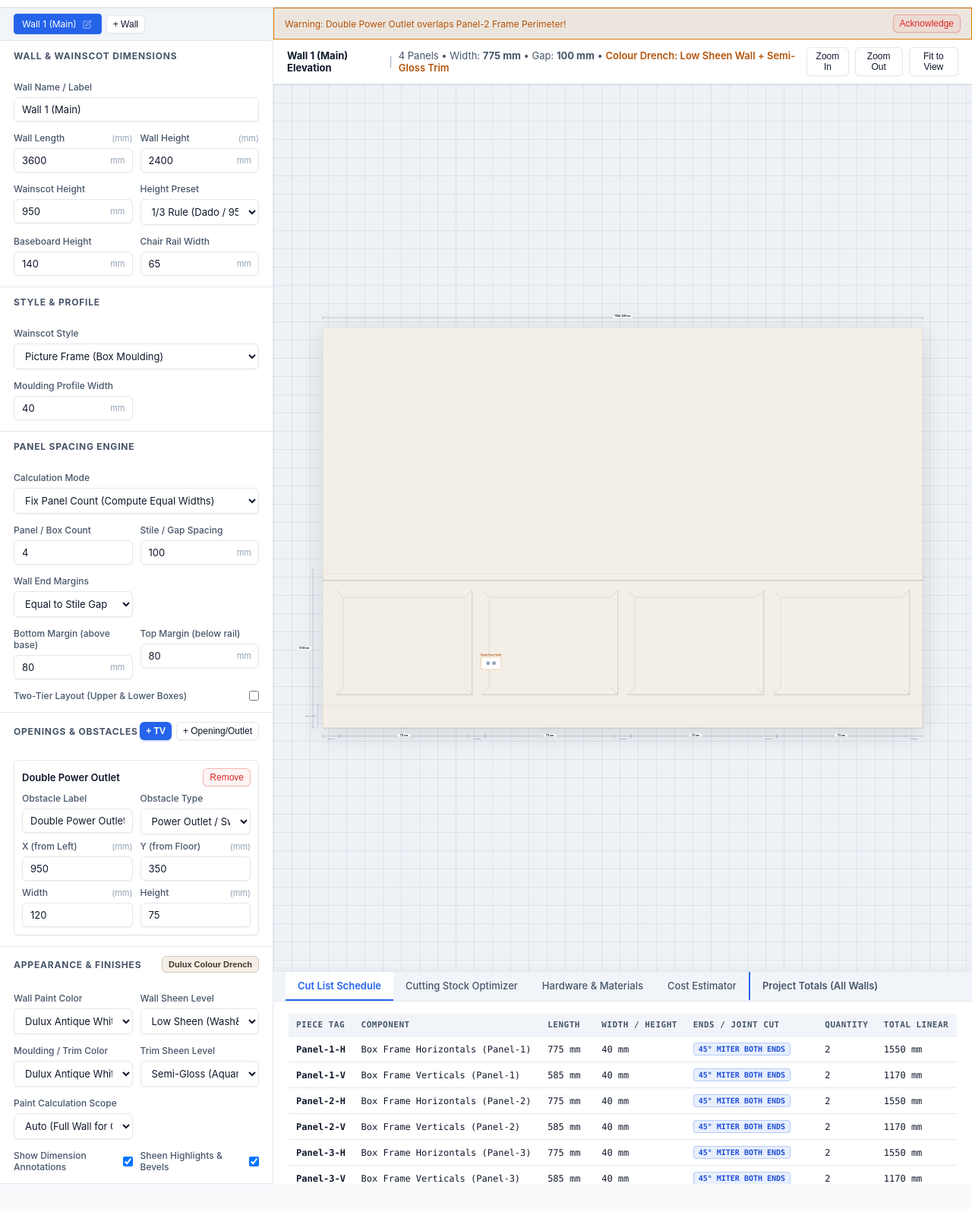
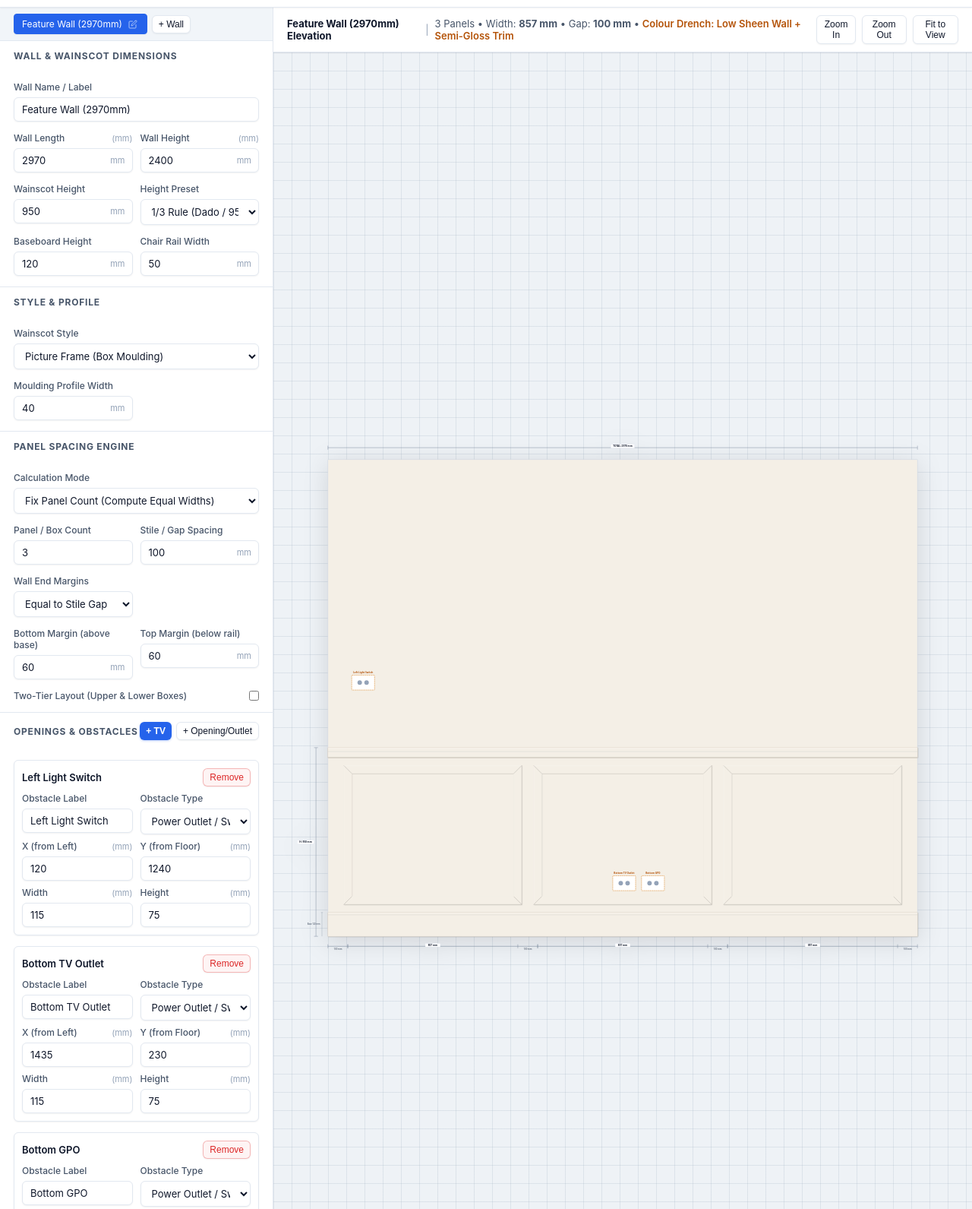
Before and after one commit to kennethhee/wainscoting-designer, a website: page index.html in a window 1280 px wide. Shown: the part 66-1657 px from the top of the page at 76% size. Before the commit the page ends 1624 px from the top, so only its background shows below. Drawn offline with Linux system fonts and the light colour scheme.

Commit message:
feat: configure default project for 2970mm feature wall with 3 picture frames

```diff
--- a/index.html
+++ b/index.html
@@ -879,14 +879,14 @@
         <div class="section-body">
           <div class="form-group">
             <label>Wall Name / Label</label>
-            <input type="text" id="in-wall-name" value="Wall 1 (Main)" placeholder="e.g. North Wall / Dining Room" oninput="onWallNameChange(this.value)">
+            <input type="text" id="in-wall-name" value="Feature Wall (2970mm)" placeholder="e.g. North Wall / Dining Room" oninput="onWallNameChange(this.value)">
           </div>
 
           <div class="form-row">
             <div class="form-group">
               <label>Wall Length <span class="label-hint" id="wall-len-unit-lbl">(mm)</span></label>
               <div class="input-wrapper input-with-unit">
-                <input type="number" id="in-wall-length" value="3600" min="500" max="25000" step="10" oninput="updateCalculation()">
+                <input type="number" id="in-wall-length" value="2970" min="500" max="25000" step="10" oninput="updateCalculation()">
                 <span class="input-unit unit-label">mm</span>
               </div>
             </div>
@@ -923,14 +923,14 @@
             <div class="form-group">
               <label>Baseboard Height</label>
               <div class="input-wrapper input-with-unit">
-                <input type="number" id="in-baseboard-height" value="140" min="0" max="400" step="5" oninput="updateCalculation()">
+                <input type="number" id="in-baseboard-height" value="120" min="0" max="400" step="5" oninput="updateCalculation()">
                 <span class="input-unit unit-label">mm</span>
               </div>
             </div>
             <div class="form-group">
               <label>Chair Rail Width</label>
               <div class="input-wrapper input-with-unit">
-                <input type="number" id="in-chair-rail-height" value="65" min="0" max="200" step="5" oninput="updateCalculation()">
+                <input type="number" id="in-chair-rail-height" value="50" min="0" max="200" step="5" oninput="updateCalculation()">
                 <span class="input-unit unit-label">mm</span>
               </div>
             </div>
@@ -1008,12 +1008,12 @@
           <div class="form-row">
             <div class="form-group" id="group-panel-count">
               <label>Panel / Box Count</label>
-              <input type="number" id="in-panel-count" value="4" min="1" max="30" step="1" oninput="updateCalculation()">
+              <input type="number" id="in-panel-count" value="3" min="1" max="30" step="1" oninput="updateCalculation()">
             </div>
             <div class="form-group" id="group-target-width" style="display: none;">
               <label>Target Box Width</label>
               <div class="input-wrapper input-with-unit">
-                <input type="number" id="in-target-width" value="600" min="150" max="3000" step="10" oninput="updateCalculation()">
+                <input type="number" id="in-target-width" value="850" min="150" max="3000" step="10" oninput="updateCalculation()">
                 <span class="input-unit unit-label">mm</span>
               </div>
             </div>
@@ -1048,14 +1048,14 @@
             <div class="form-group">
               <label>Bottom Margin (above base)</label>
               <div class="input-wrapper input-with-unit">
-                <input type="number" id="in-margin-bottom" value="80" min="10" max="400" step="5" oninput="updateCalculation()">
+                <input type="number" id="in-margin-bottom" value="60" min="10" max="400" step="5" oninput="updateCalculation()">
                 <span class="input-unit unit-label">mm</span>
               </div>
             </div>
             <div class="form-group">
               <label>Top Margin (below rail)</label>
               <div class="input-wrapper input-with-unit">
-                <input type="number" id="in-margin-top" value="80" min="10" max="400" step="5" oninput="updateCalculation()">
+                <input type="number" id="in-margin-top" value="60" min="10" max="400" step="5" oninput="updateCalculation()">
                 <span class="input-unit unit-label">mm</span>
               </div>
             </div>
@@ -1197,9 +1197,9 @@
       <!-- Canvas Toolbar -->
       <div class="canvas-toolbar">
         <div class="toolbar-group">
-          <strong id="canvas-wall-title">Wall 1 (Main) Elevation</strong>
+          <strong id="canvas-wall-title">Feature Wall (2970mm) Elevation</strong>
           <span style="color: var(--text-dim);">|</span>
-          <span id="canvas-summary-text" style="color: var(--text-muted);">4 Panels &bull; Spacing: 100mm &bull; Box Width: 775mm</span>
+          <span id="canvas-summary-text" style="color: var(--text-muted);">3 Panels &bull; Spacing: 100mm &bull; Box Width: 857mm</span>
         </div>
         <div class="toolbar-group">
           <button class="btn btn-sm" onclick="zoomCanvas(1.15)">Zoom In</button>
@@ -1384,12 +1384,12 @@
       walls: [
         {
           id: 'wall-1',
-          name: 'Wall 1 (Main)',
-          wallLength: 3600,
+          name: 'Feature Wall (2970mm)',
+          wallLength: 2970,
           wallHeight: 2400,
           wainscotHeight: 950,
-          baseboardHeight: 140,
-          chairRailHeight: 65,
+          baseboardHeight: 120,
+          chairRailHeight: 50,
           style: 'picture_frame',
           wallColor: '#f4efe6',
           wallSheen: 'low_sheen',
@@ -1401,24 +1401,42 @@
           gridRows: 2,
           gridRailWidth: 75,
           calcMode: 'auto_count', // 'auto_count', 'target_width', 'fixed_spacing'
-          panelCount: 4,
-          targetWidth: 600,
+          panelCount: 3,
+          targetWidth: 850,
           spacing: 100,
           marginMode: 'equal', // 'equal' or 'custom'
           customMargin: 100,
-          marginBottom: 80,
-          marginTop: 80,
+          marginBottom: 60,
+          marginTop: 60,
           twoTier: false,
           tierRatio: 0.35,
           tierGap: 80,
           obstacles: [
             {
-              id: 'obs-1',
-              name: 'Double Power Outlet',
+              id: 'obs-switch',
+              name: 'Left Light Switch',
               type: 'outlet',
-              x: 950,
-              y: 350,
-              width: 120,
+              x: 120,
+              y: 1240,
+              width: 115,
+              height: 75
+            },
+            {
+              id: 'obs-tv',
+              name: 'Bottom TV Outlet',
+              type: 'outlet',
+              x: 1435,
+              y: 230,
+              width: 115,
+              height: 75
+            },
+            {
+              id: 'obs-gpo',
+              name: 'Bottom GPO',
+              type: 'outlet',
+              x: 1580,
+              y: 230,
+              width: 115,
               height: 75
             }
           ]
@@ -3603,7 +3621,7 @@
     }
 
     /* Autosave + Undo/Redo (snapshot history, debounced) */
-    const STORAGE_KEY = 'wainscot-project-v1';
+    const STORAGE_KEY = 'wainscot-project-v2';
     const HISTORY_LIMIT = 100;
     let undoStack = [];
     let redoStack = [];
```
